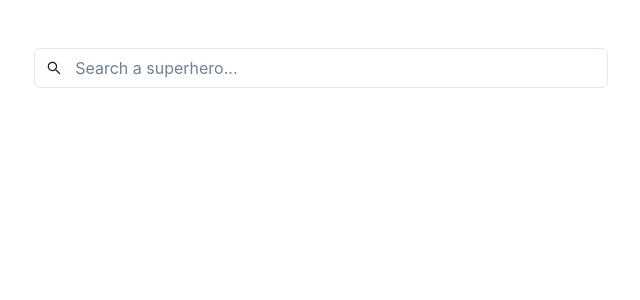
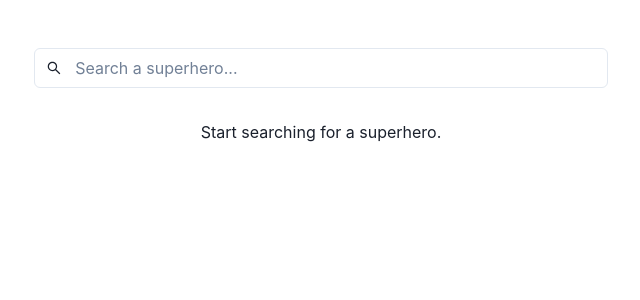
Before and after one commit to kopestik/superhero-api-demo, a Next.js app: page /search in a window 1280 px wide. Shown: the top 300 px of the page, without its empty margins (319-959 px from the left). Built offline with nearby package versions, Linux system fonts and the light colour scheme.

Commit message:
added error state

```diff
--- a/src/interfaces/Search.ts
+++ b/src/interfaces/Search.ts
@@ -8,6 +8,7 @@ import {
 } from "./Superhero";
 
 export interface Search {
+  error?: string;
   response: string;
   "results-for": string;
   results: Result[];
--- a/src/pages/search/index.tsx
+++ b/src/pages/search/index.tsx
@@ -7,6 +7,7 @@ import {
   InputLeftElement,
   List,
   ListItem,
+  Text,
   VStack,
 } from "@chakra-ui/react";
 import { useState } from "react";
@@ -22,16 +23,34 @@ const fetchSuperhero = async (keyword: string): Promise<Search> => {
 
 const SearchPage = () => {
   const [results, setResults] = useState<Result[]>([]);
+  const [isLoading, setIsLoading] = useState(false);
+  const [error, setError] = useState<string>();
 
   const onSearch = (value: string) => {
+    setError(undefined);
+    setIsLoading(true);
+
     if (timer) {
       window.clearTimeout(timer);
     }
 
-    timer = setTimeout(async () => {
-      const superHeroResults = await fetchSuperhero(value);
-      setResults(superHeroResults.results);
-    }, 500);
+    if (value) {
+      timer = setTimeout(async () => {
+        const superHeroResults = await fetchSuperhero(value);
+
+        if (superHeroResults.response === "success") {
+          setResults(superHeroResults.results);
+        } else {
+          setResults([]);
+          setError(superHeroResults.error);
+        }
+        setIsLoading(false);
+      }, 500);
+    } else {
+      setError(undefined);
+      setResults([]);
+      setIsLoading(false);
+    }
   };
 
   return (
@@ -60,7 +79,18 @@ const SearchPage = () => {
         </Box>
         <Box w="full">
           <List display="flex" alignItems="center" flexDir="column" gap={4}>
-            {results.length > 0 &&
+            {isLoading && <Text>Searching superhero...</Text>}
+
+            {!isLoading && !error && (
+              <Text>Start searching for a superhero.</Text>
+            )}
+
+            {!isLoading && error && results.length === 0 && (
+              <Text>No superheroes found.</Text>
+            )}
+
+            {!isLoading &&
+              results.length > 0 &&
               results.map((result) => (
                 <ListItem key={result.id} w="full">
                   <ResultItem result={result} />
```
